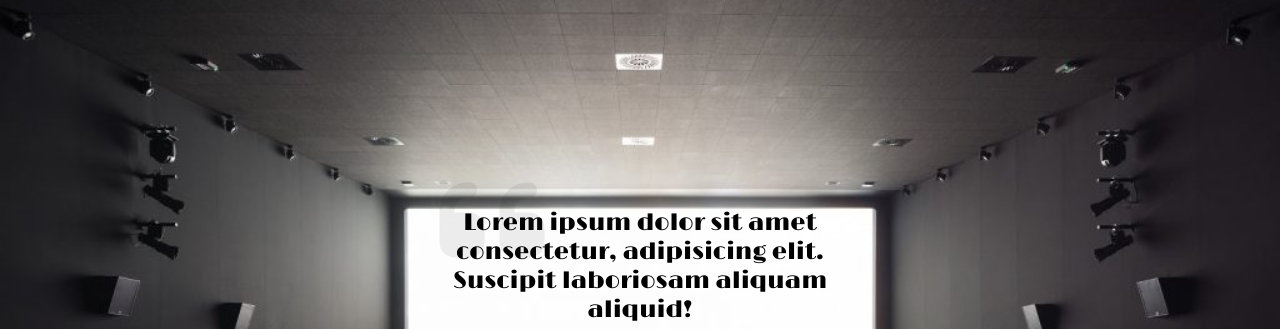
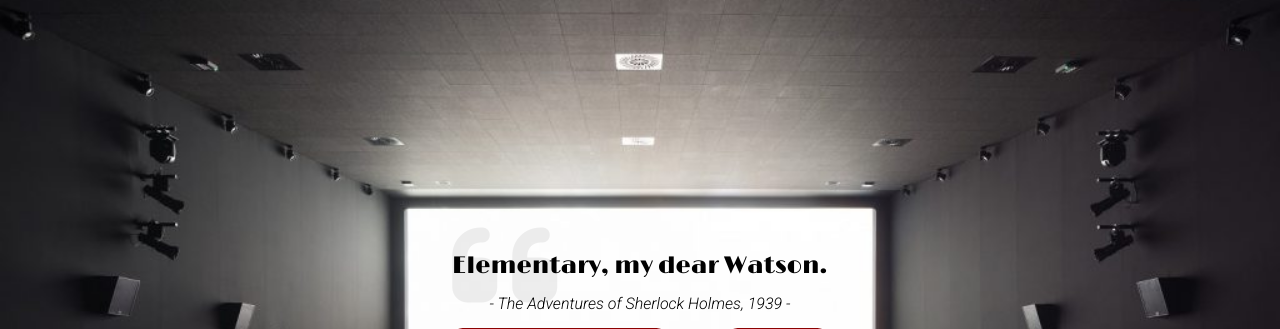
Before and after one commit to edantal/Challenge--VanillaJS, a plain HTML site: page movie-quotes/index.html in a window 1280 px wide. Shown: the top 329 px of the page. Drawn offline with nearby package versions, Linux system fonts and the light colour scheme; no server answers.

Commit message:
Add local file for quotes

```diff
--- a/movie-quotes/index.html
+++ b/movie-quotes/index.html
@@ -23,12 +23,9 @@
       <div id="quote-container" class="quote__container">
         <div class="quote__text">
           <i class="fas fa-quote-left"></i>
-          <span id="quote"
-            >Lorem ipsum dolor sit amet consectetur, adipisicing elit. Suscipit
-            laboriosam aliquam aliquid!</span
-          >
+          <span id="quote"></span>
         </div>
-        <div class="quote__character">- <span id="character">test</span> -</div>
+        <div class="quote__author">- <span id="author"></span> -</div>
         <div class="button__container">
           <button class="twitter__button" id="twitter" title="Tweet it!">
             Tweet it on&nbsp;<i class="fa-brands fa-x-twitter"></i
@@ -37,7 +34,10 @@
           <button id="new-quote">Get New Quote</button>
         </div>
       </div>
+      <div class="loader" id="loader"></div>
     </main>
+
+    <script src="./quotes.js"></script>
     <script src="./script.js"></script>
   </body>
 </html>
--- /dev/null
+++ b/movie-quotes/quotes.js
@@ -0,0 +1,142 @@
+const localQuotes = [
+  {
+    text: 'May the Force be with you.',
+    author: 'Star Wars, 1977',
+  },
+  {
+    text: "There's no place like home.",
+    author: 'The Wizard of Oz, 1939',
+  },
+  {
+    text: "I'm the king of the world!",
+    author: 'Titanic, 1997',
+  },
+  {
+    text: 'Elementary, my dear Watson.',
+    author: 'The Adventures of Sherlock Holmes, 1939',
+  },
+  {
+    text: "It's alive! It's alive!",
+    author: 'Frankenstein, 1931',
+  },
+  {
+    text: "My mama always said life was like a box of chocolates. You never know what you're gonna get.",
+    author: 'Forrest Gump, 1994',
+  },
+  {
+    text: "I'll be back.",
+    author: 'The Terminator, 1984',
+  },
+  {
+    text: "You're gonna need a bigger boat.",
+    author: 'Jaws, 1975',
+  },
+  {
+    text: 'My precious.',
+    author: 'The Lord of the Rings: Two Towers, 2002',
+  },
+  {
+    text: 'Houston, we have a problem.',
+    author: 'Apollo 13, 1995',
+  },
+  {
+    text: 'E.T. phone home.',
+    author: 'E.T. the Extra-Terrestrial, 1982',
+  },
+  {
+    text: "You can't handle the truth!",
+    author: 'A Few Good Men, 1992',
+  },
+  {
+    text: 'A martini. Shaken, not stirred.',
+    author: 'Goldfinger, 1964',
+  },
+  {
+    text: 'If you build it, he will come.',
+    author: 'Field of Dreams, 1989',
+  },
+  {
+    text: 'The stuff that dreams are made of.',
+    author: 'The Maltese Falcon, 1941',
+  },
+  {
+    text: 'Keep your friends close, but your enemies closer.',
+    author: 'The Godfather Part II, 1974',
+  },
+  {
+    text: 'I am your father.',
+    author: 'Star Wars Episode V: The Empire Strikes Back, 1980',
+  },
+  {
+    text: 'Just keep swimming.',
+    author: 'Finding Nemo, 2003',
+  },
+  {
+    text: 'Hasta la vista, baby.',
+    author: 'erminator 2: Judgment Day, 1991',
+  },
+  {
+    text: 'Bond. James Bond.',
+    author: 'Dr. No, 1962',
+  },
+  {
+    text: 'You talking to me?',
+    author: 'Taxi Driver, 1976',
+  },
+  {
+    text: "Roads? Where we're going we don't need roads.",
+    author: 'Back to the Future, 1985',
+  },
+  {
+    text: "That'll do, pig. That'll do.",
+    author: 'Babe, 1995',
+  },
+  {
+    text: "I'm walking here! I'm walking here!",
+    author: 'Midnight Cowboy, 1969',
+  },
+  {
+    text: 'It was beauty killed the beast.',
+    author: 'King Kong, 1933',
+  },
+  {
+    text: 'Stella! Hey, Stella!',
+    author: 'A Streetcar Named Desire, 1951',
+  },
+  {
+    text: 'As if!',
+    author: 'Clueless, 1995',
+  },
+  {
+    text: "Here's Johnny!",
+    author: 'The Shining, 1980',
+  },
+  {
+    text: 'Rosebud.',
+    author: 'Citizen Kane, 1941',
+  },
+  {
+    text: "I'll have what she's having.",
+    author: 'When Harry met Sally, 1989',
+  },
+  {
+    text: 'Hello, my name is Inigo Montoya. You killed my father. Prepare to die.',
+    author: 'The Princess Bride, 1987',
+  },
+  {
+    text: 'Nobody puts Baby in a corner.',
+    author: 'Dirty Dancing, 1987',
+  },
+  {
+    text: "You had me at 'hello.'",
+    author: 'Jerry Maguire, 1996',
+  },
+  {
+    text: "Toto, I've a feeling we're not in Kansas anymore.",
+    author: 'The Wizard of Oz, 1939',
+  },
+  {
+    text: 'That rug really tied the room together.',
+    author: 'The Big Lebowski, 1998',
+  },
+]
--- a/movie-quotes/script.js
+++ b/movie-quotes/script.js
@@ -0,0 +1,75 @@
+const quoteContainer = document.getElementById('quote-container')
+const quoteText = document.getElementById('quote')
+const authorText = document.getElementById('author')
+const twitterBtn = document.getElementById('twitter')
+const newQuoteBtn = document.getElementById('new-quote')
+const loader = document.getElementById('loader')
+
+let apiQuotes = []
+
+const loading = () => {
+  loader.hidden = false
+  quoteContainer.hidden = true
+}
+
+const loadingComplete = () => {
+  loader.hidden = true
+  quoteContainer.hidden = false
+}
+
+const newQuoteRemote = () => {
+  loading()
+  const quote = apiQuotes[Math.floor(Math.random() * apiQuotes.length)]
+
+  const isAuthor = quote.author !== 'type.fit'
+
+  authorText.textContent = isAuthor
+    ? quote.author.split(',').shift()
+    : 'Unknown'
+
+  quote.text.length > 50
+    ? quoteText.classList.add('quote__text--long')
+    : quoteText.classList.remove('quote__text--long')
+  quoteText.textContent = quote.text
+
+  loadingComplete()
+}
+
+const newQuoteLocal = () => {
+  loading()
+  const quote = localQuotes[Math.floor(Math.random() * localQuotes.length)]
+
+  authorText.textContent = quote.author ? quote.author : 'Unknown'
+
+  quote.text.length > 50
+    ? quoteText.classList.add('quote__text--long')
+    : quoteText.classList.remove('quote__text--long')
+  quoteText.textContent = quote.text
+
+  loadingComplete()
+}
+
+const getQuotes = async () => {
+  loading()
+  const apiUrl = 'https://type.fit/api/quotes'
+
+  try {
+    const res = await fetch(apiUrl)
+    apiQuotes = await res.json()
+    newQuoteRemote()
+    console.log(apiQuotes)
+  } catch (err) {
+    // console.log(err)
+    newQuoteLocal()
+  }
+}
+
+const tweetQuote = () => {
+  const twitterUrl = `https://twitter.com/intent/tweet?text=${quoteText.textContent} - ${authorText.textContent}`
+  window.open(twitterUrl, '_blank')
+}
+
+newQuoteBtn.addEventListener('click', getQuotes)
+twitterBtn.addEventListener('click', tweetQuote)
+
+getQuotes()
--- a/movie-quotes/style.css
+++ b/movie-quotes/style.css
@@ -32,6 +32,15 @@ main {
   text-align: center;
 }
 
+.loader {
+  width: 50px;
+  height: 50px;
+  border: 8px solid #f3f3f3;
+  border-top: 8px solid darkred;
+  border-radius: 50%;
+  animation: spin 2s linear infinite;
+}
+
 .quote__container {
   width: auto;
   padding: 20px 30px;
@@ -41,8 +50,10 @@ main {
   position: relative;
   font-family: 'Limelight', sans-serif;
   font-size: 1.5rem;
+  line-height: 1.1;
 }
 .quote__text--long {
+  display: inline-block;
   font-size: 1.1rem;
 }
 .fa-quote-left {
@@ -53,7 +64,7 @@ main {
   color: rgba(0, 0, 0, 0.0666);
   z-index: -1;
 }
-.quote__character {
+.quote__author {
   margin-top: 15px;
   font-size: 1rem;
   font-weight: 300;
@@ -65,6 +76,7 @@ main {
   margin-top: 15px;
   display: flex;
   justify-content: space-between;
+  gap: 1rem;
 }
 
 .button__container button {
@@ -105,3 +117,12 @@ main {
     font-size: 1.2rem;
   }
 }
+
+@keyframes spin {
+  0% {
+    transform: rotate(0deg);
+  }
+  100% {
+    transform: rotate(360deg);
+  }
+}
```
